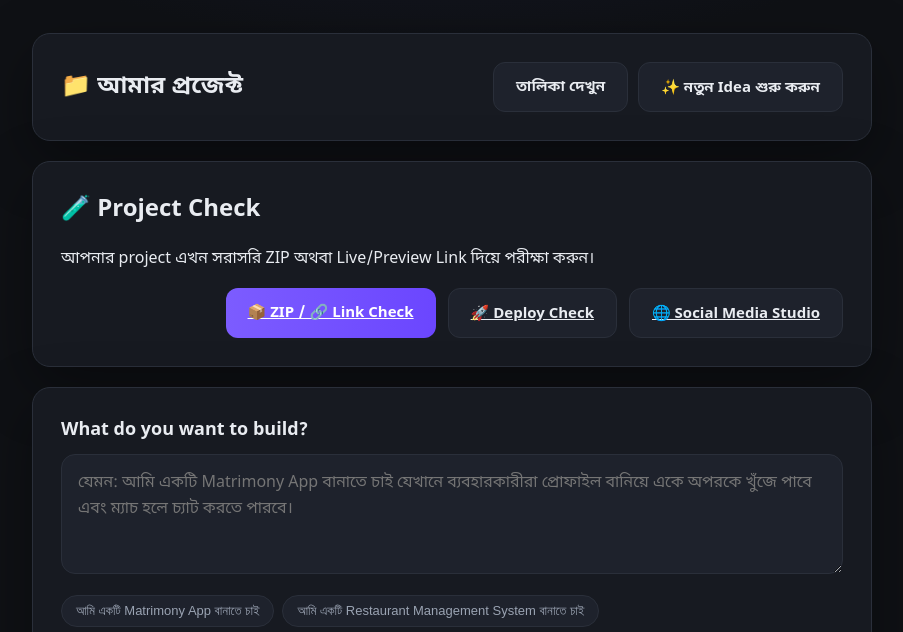
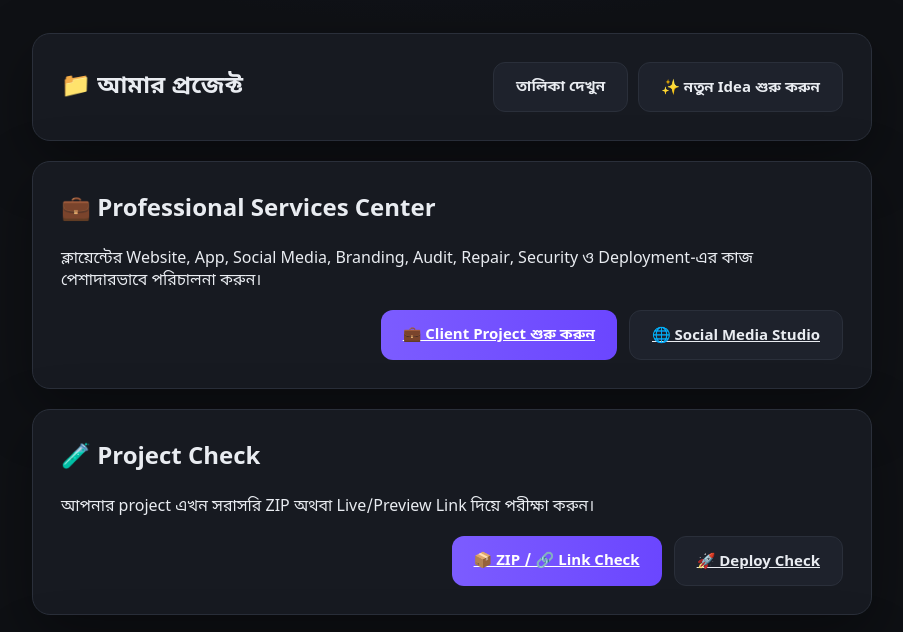
Before and after one commit to muyeedsarker/APYVION, a website with bundled scripts: page index.html in a window 1280 px wide. Shown: the part 167-799 px from the top of the page, without its empty margins (188-1091 px from the left). Built offline with nearby package versions, Linux system fonts and the light colour scheme.

Commit message:
feat: connect Professional Services Center from home

```diff
--- a/index.html
+++ b/index.html
@@ -28,12 +28,20 @@
   </section>
 
   <section class="jf-panel" style="margin-bottom:20px">
+    <h2 style="margin-top:0">💼 Professional Services Center</h2>
+    <p>ক্লায়েন্টের Website, App, Social Media, Branding, Audit, Repair, Security ও Deployment-এর কাজ পেশাদারভাবে পরিচালনা করুন।</p>
+    <div class="jf-submit-row" style="gap:12px;display:flex;flex-wrap:wrap">
+      <a class="jf-btn jf-btn-primary" href="services.html">💼 Client Project শুরু করুন</a>
+      <a class="jf-btn" href="social.html">🌐 Social Media Studio</a>
+    </div>
+  </section>
+
+  <section class="jf-panel" style="margin-bottom:20px">
     <h2 style="margin-top:0">🧪 Project Check</h2>
     <p>আপনার project এখন সরাসরি ZIP অথবা Live/Preview Link দিয়ে পরীক্ষা করুন।</p>
     <div class="jf-submit-row" style="gap:12px;display:flex;flex-wrap:wrap">
       <a class="jf-btn jf-btn-primary" href="test-repair.html">📦 ZIP / 🔗 Link Check</a>
       <a class="jf-btn" href="deploy.html">🚀 Deploy Check</a>
-      <a class="jf-btn" href="social.html">🌐 Social Media Studio</a>
     </div>
   </section>
 
```
